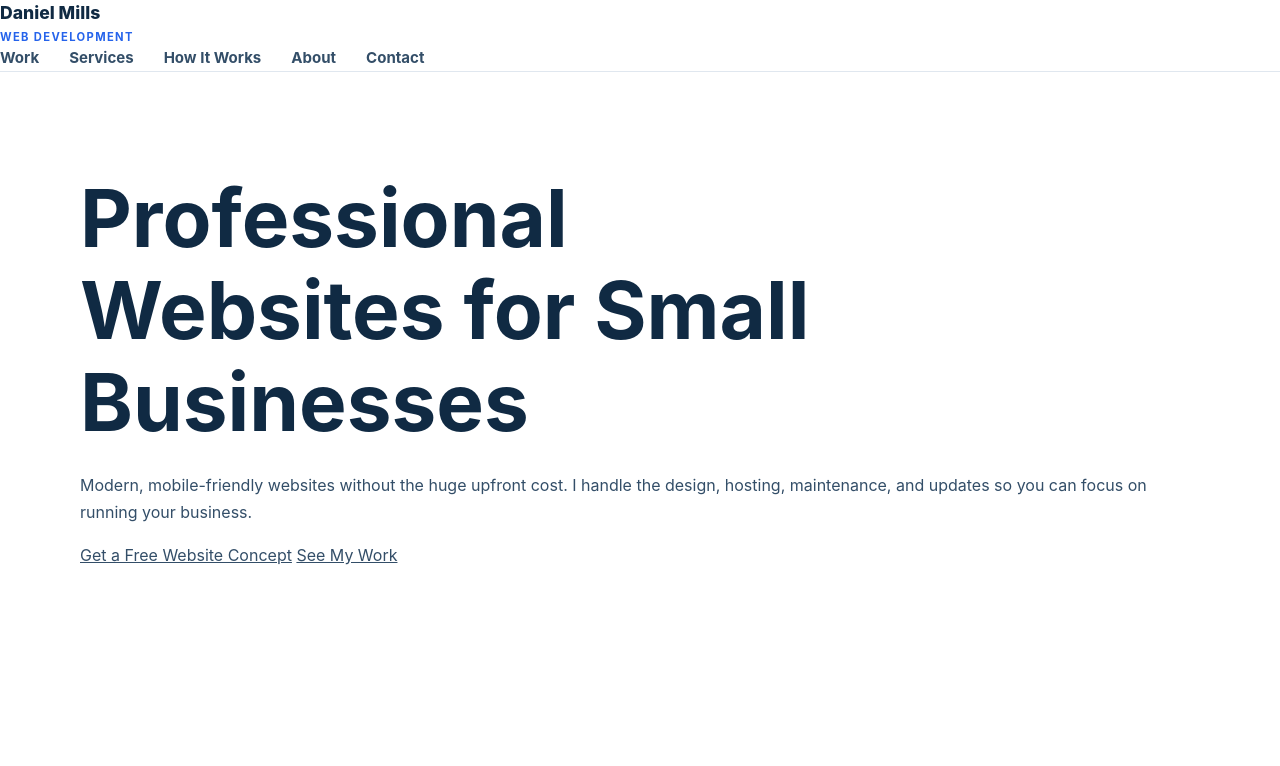
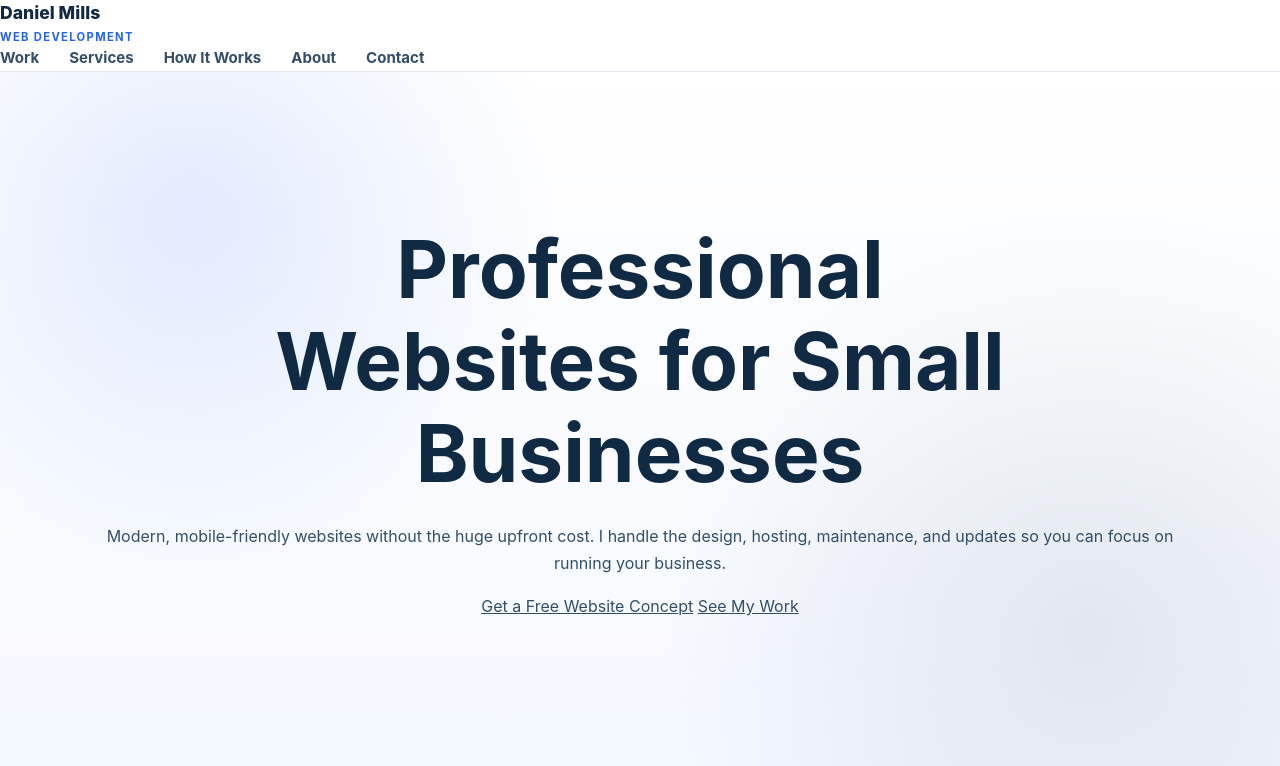
Before and after one commit to dmills38/web-developer-website, a plain HTML site: page index.html in a window 1280 px wide. Shown: the top 766 px of the page. Drawn offline with Linux system fonts and the light colour scheme.

Commit message:
added #home rules/gradient background

```diff
--- a/styles.css
+++ b/styles.css
@@ -180,3 +180,19 @@ nav ul a:hover::after,
 nav ul a:focus-visible::after {
     transform: scaleX(1);
 }
+
+/* HERO */
+
+#home {
+    display: flex;
+    min-height: 700px;
+    flex-direction: column;
+    align-items: center;
+    justify-content: center;
+    overflow: hidden;
+    text-align: center;
+    background:
+        radial-gradient(circle at 15% 20%, rgba(37, 99, 235, 0.12), transparent 30%),
+        radial-gradient(circle at 85% 80%, rgba(16, 42, 67, 0.09), transparent 35%),
+        linear-gradient(180deg, #ffffff 0%, #f4f8ff 100%);
+}
```
